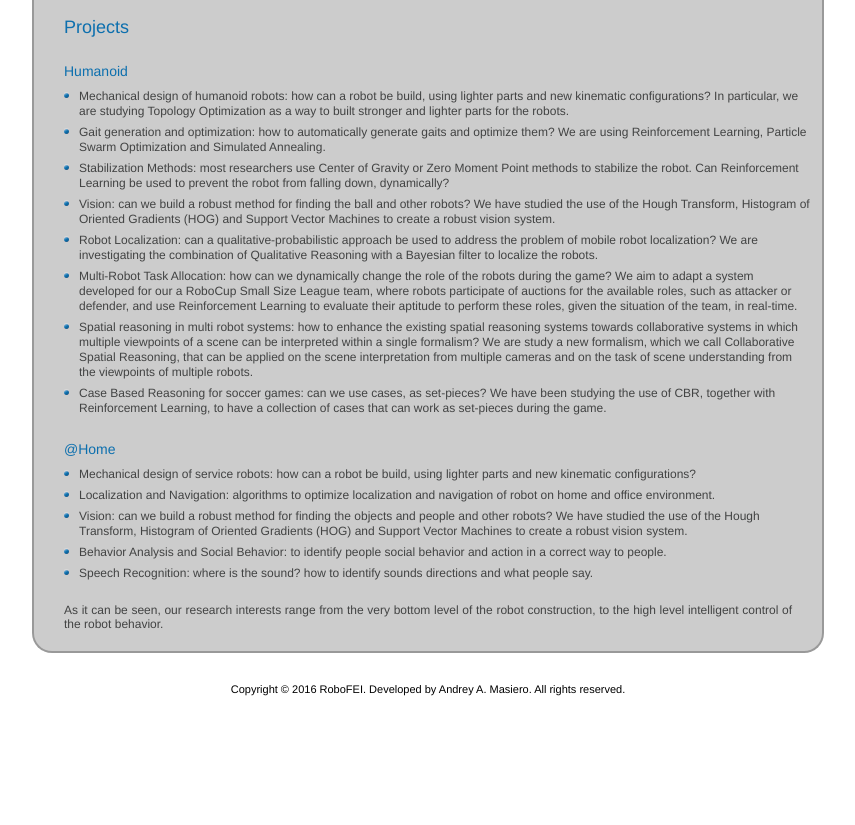
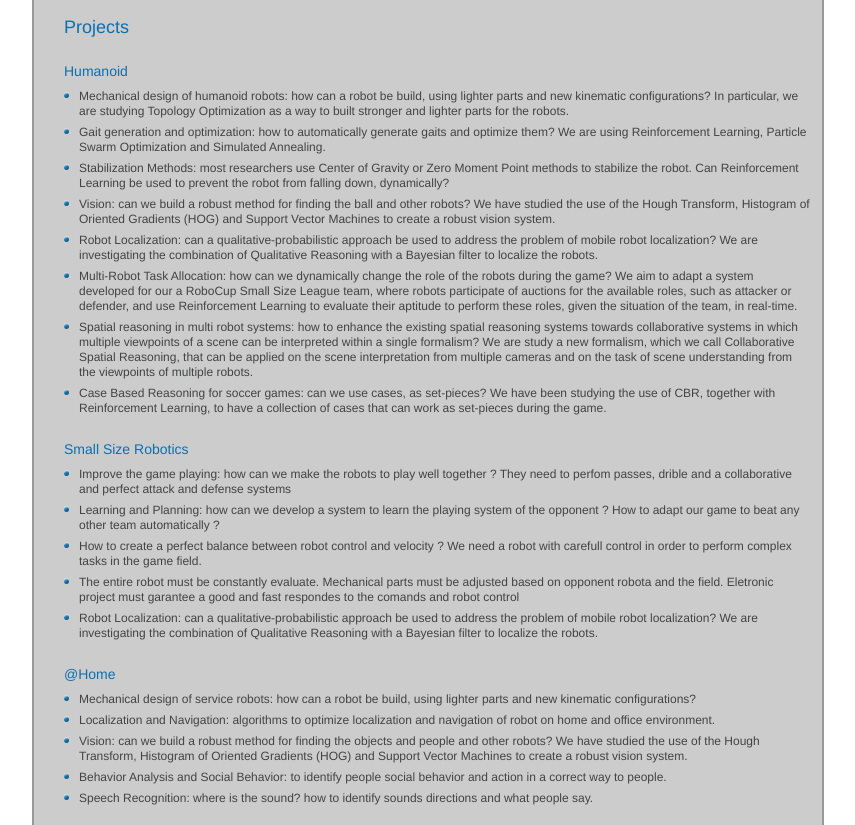
Before and after one commit to OpenFEI/site_robofei, a plain HTML site: page projects.html in a window 1280 px wide. Shown: the part 259-1084 px from the top of the page, without its empty margins (212-1067 px from the left). Before the commit the page ends 984 px from the top, so only its background shows below. Drawn offline with Linux system fonts and the light colour scheme.

Commit message:
Update projects.html

```diff
--- a/projects.html
+++ b/projects.html
@@ -50,6 +50,15 @@
                 <li>Case Based Reasoning for soccer games: can we use cases, as set-pieces? We have been studying the use of CBR, together with Reinforcement Learning, to have a collection of cases that can work as set-pieces during the game.</li>
             </ul>
 
+            <h2>Small Size Robotics</h2>
+
+            <ul>
+                <li>Improve the game playing: how can we make the robots to play well together ? They need to perfom passes, drible and a collaborative and perfect attack and defense systems </li>
+                <li>Learning and Planning: how can we develop a system to learn the playing system of the opponent ? How to adapt our game to beat any other team automatically ?</li>
+                <li>How to create a perfect balance between robot control and velocity ? We need a robot with carefull control in order to perform complex tasks in the game field.</li>
+                <li>The entire robot must be constantly evaluate. Mechanical parts must be adjusted based on opponent robota and the field. Eletronic project must garantee a good and fast respondes to the comands and robot control </li>                <li>Robot Localization: can a qualitative-probabilistic approach be used to address the problem of mobile robot localization? We are investigating the combination of Qualitative Reasoning with a Bayesian filter to localize the robots.</li>
+            </ul>
+
             <h2>@Home</h2>
 
             <ul>
```
